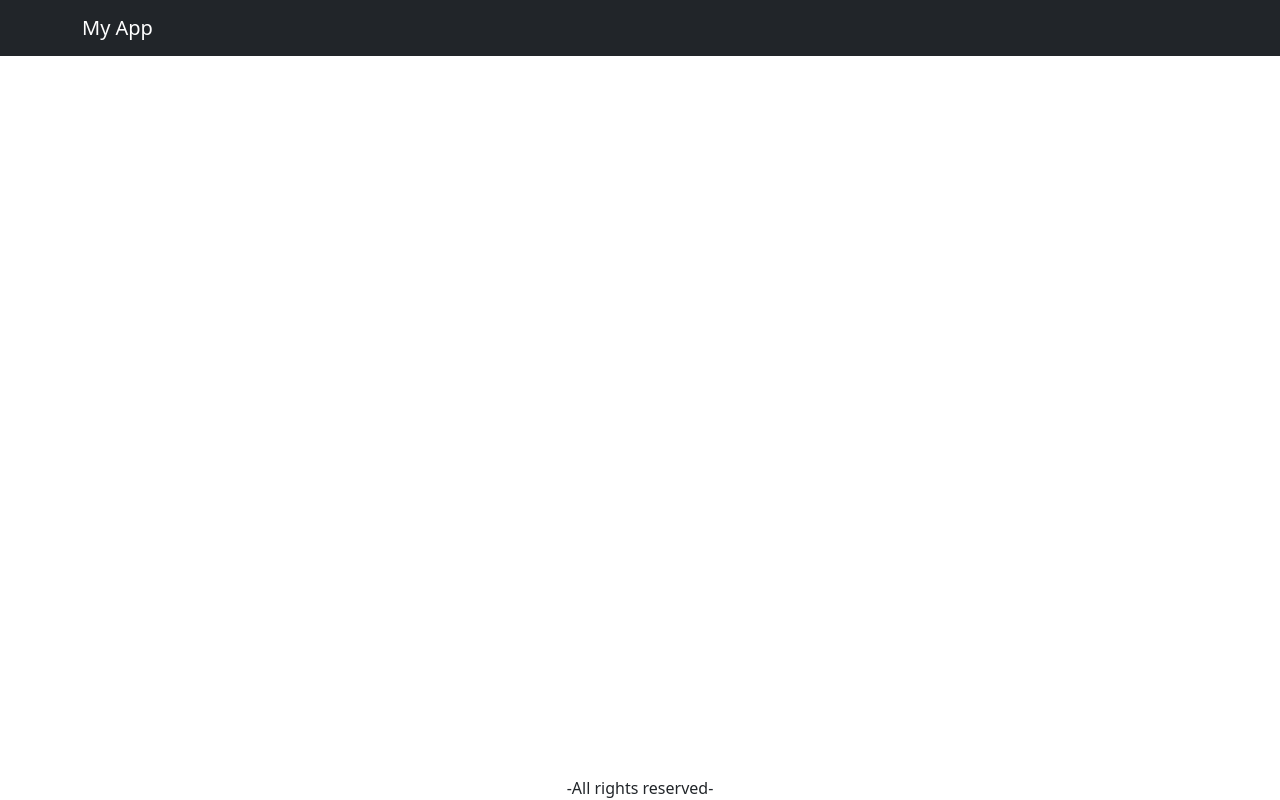
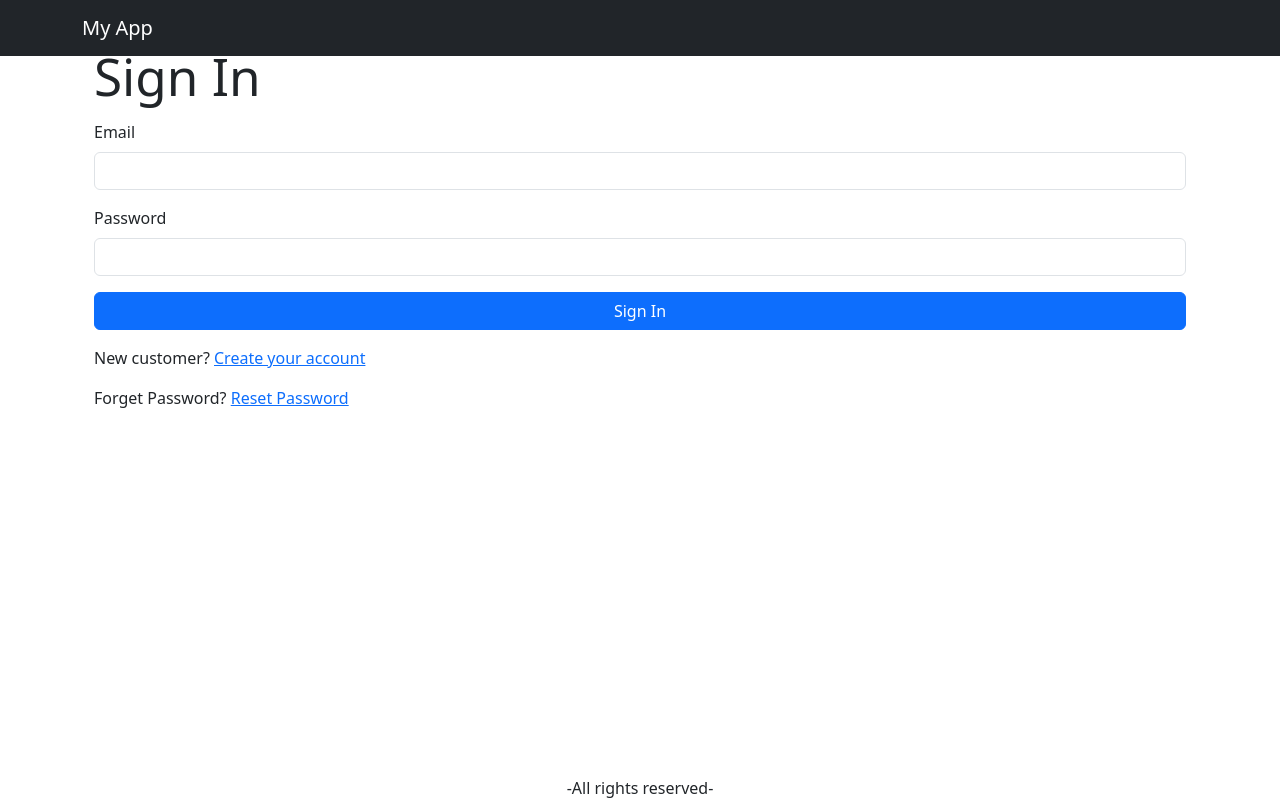
Before and after one commit to Rahim-farhat/real, a React (Vite) app in the folder frontend/: page /signin in a window 1280 px wide. Built offline with nearby package versions, Linux system fonts and the light colour scheme.

Commit message:
new fixes , signin messed up

```diff
--- /dev/null
+++ b/frontend/components/loadingBox.jsx
@@ -0,0 +1,9 @@
+import Spinner from 'react-bootstrap/Spinner';
+
+export default function LoadingBox() {
+  return (
+    <Spinner animation="border" role="status">
+      <span className="visually-hidden">Loading...</span>
+    </Spinner>
+  );
+}
--- /dev/null
+++ b/frontend/components/messageBox.jsx
@@ -0,0 +1,13 @@
+import PropTypes from 'prop-types';
+import Alert from 'react-bootstrap/Alert';
+
+export default function MessageBox(props) {
+  const { variant, children } = props;
+
+  return <Alert variant={variant || 'info'}>{children}</Alert>;
+}
+
+MessageBox.propTypes = {
+  variant: PropTypes.string,
+  children: PropTypes.node.isRequired,
+};
--- a/frontend/index.html
+++ b/frontend/index.html
@@ -4,7 +4,6 @@
     <meta charset="UTF-8" />
     <link rel="icon" type="image/svg+xml" href="/vite.svg" />
     <meta name="viewport" content="width=device-width, initial-scale=1.0" />
-    <title>Vite + React</title>
   </head>
   <body>
     <div id="root"></div>
--- a/frontend/package.json
+++ b/frontend/package.json
@@ -15,6 +15,7 @@
     "react": "^18.2.0",
     "react-bootstrap": "^2.5.0-beta.1",
     "react-dom": "^18.2.0",
+    "react-helmet-async": "^1.3.0",
     "react-router-bootstrap": "^0.26.2",
     "react-router-dom": "^6.11.2"
   },
--- a/frontend/src/App.jsx
+++ b/frontend/src/App.jsx
@@ -4,13 +4,19 @@ import SpecificScreen from './screens/SpecificScreen';
 import Navbar from 'react-bootstrap/Navbar';
 import Container from 'react-bootstrap/Container';
 import { LinkContainer } from 'react-router-bootstrap';
+import SigninScreen from './screens/SigninScreen';
 
 function App() {
   return (
     <BrowserRouter>
       <div className="d-flex flex-column site-container">
         <header>
-          <Navbar bg="dark" variant="dark" style={{ marginTop: '0' }}>
+          <Navbar
+            bg="dark"
+            variant="dark"
+            fixed="top"
+            style={{ marginTop: '0' }}
+          >
             <Container>
               <LinkContainer to="/">
                 <Navbar.Brand>My App</Navbar.Brand>
@@ -19,10 +25,11 @@ function App() {
           </Navbar>
         </header>
         <main>
-          <Container>
+          <Container className="mt-5">
             <Routes>
               <Route path="/event/:slug" element={<SpecificScreen />} />
-              <Route path="/" element={<HomeScreen />}></Route>
+              <Route path="/signin" element={<SigninScreen />} />
+              <Route path="/" element={<HomeScreen />} />
             </Routes>
           </Container>
         </main>
--- a/frontend/src/index.css
+++ b/frontend/src/index.css
@@ -65,6 +65,10 @@ h1 {
   font-size: 3.2em;
   line-height: 1.1;
 }
+
+.small-container {
+  max-width: 100%;
+}
 /*
 button {
   border-radius: 8px;
--- a/frontend/src/main.jsx
+++ b/frontend/src/main.jsx
@@ -1,5 +1,6 @@
 import React from 'react';
 import ReactDOM from 'react-dom/client';
+import { HelmetProvider } from 'react-helmet-async';
 import 'bootstrap/dist/css/bootstrap.min.css';
 import App from './App.jsx';
 
@@ -7,6 +8,8 @@ import './index.css';
 
 ReactDOM.createRoot(document.getElementById('root')).render(
   <React.StrictMode>
-    <App />
+    <HelmetProvider>
+      <App />
+    </HelmetProvider>
   </React.StrictMode>
 );
--- a/frontend/src/screens/HomeScreen.jsx
+++ b/frontend/src/screens/HomeScreen.jsx
@@ -2,6 +2,9 @@ import { useReducer, useEffect } from 'react';
 import { Link } from 'react-router-dom';
 //import data from '../data';
 import axios from 'axios';
+import LoadingBox from '../../components/loadingBox';
+import MessageBox from '../../components/messageBox';
+import { Helmet } from 'react-helmet-async';
 
 const reducer = (state, action) => {
   switch (action.type) {
@@ -39,11 +42,14 @@ function HomeScreen() {
 
   return (
     <div>
+      <Helmet>
+        <title>MyApp Obviously</title>
+      </Helmet>
       <h1>Featured Events</h1>
       {loading ? (
-        <p>Loading...</p>
+        <LoadingBox />
       ) : error ? (
-        <p>Error: {error}</p>
+        <MessageBox variant="danger">{error}</MessageBox>
       ) : (
         <div className="events">
           {events.map((event) => (
--- /dev/null
+++ b/frontend/src/screens/SigninScreen.jsx
@@ -0,0 +1,80 @@
+import Axios from 'axios';
+import { Link, useLocation, useNavigate } from 'react-router-dom';
+import Container from 'react-bootstrap/Container';
+import Form from 'react-bootstrap/Form';
+import Button from 'react-bootstrap/Button';
+import { Helmet } from 'react-helmet-async';
+import { useState } from 'react';
+//import { Store } from '../Store';
+//import { toast } from 'react-toastify';
+//import { getError } from '../utils';
+
+export default function SigninScreen() {
+  const navigate = useNavigate();
+  const { search } = useLocation();
+  const redirectInUrl = new URLSearchParams(search).get('redirect');
+  const redirect = redirectInUrl ? redirectInUrl : '/';
+
+  const [email, setEmail] = useState('');
+  const [password, setPassword] = useState('');
+
+  //const { state, dispatch: ctxDispatch } = useContext(Store);
+  //const { userInfo } = state;
+  const submitHandler = async (e) => {
+    e.preventDefault();
+    try {
+      const { data } = await Axios.post('/api/users/signin', {
+        email,
+        password,
+      });
+      //ctxDispatch({ type: 'USER_SIGNIN', payload: data });
+      localStorage.setItem('userInfo', JSON.stringify(data));
+      navigate(redirect || '/');
+    } catch (err) {
+      console.log('idk');
+    }
+  };
+  /*
+  useEffect(() => {
+    if (userInfo) {
+      navigate(redirect);
+    }
+  }, [navigate, redirect, userInfo]);
+*/
+  return (
+    <Container className="small-container">
+      <Helmet>
+        <title>Sign In</title>
+      </Helmet>
+      <h1 className="my-3">Sign In</h1>
+      <Form onSubmit={submitHandler}>
+        <Form.Group className="mb-3" controlId="email">
+          <Form.Label>Email</Form.Label>
+          <Form.Control
+            type="email"
+            required
+            onChange={(e) => setEmail(e.target.value)}
+          />
+        </Form.Group>
+        <Form.Group className="mb-3" controlId="password">
+          <Form.Label>Password</Form.Label>
+          <Form.Control
+            type="password"
+            required
+            onChange={(e) => setPassword(e.target.value)}
+          />
+        </Form.Group>
+        <div className="mb-3">
+          <Button type="submit">Sign In</Button>
+        </div>
+        <div className="mb-3">
+          New customer?{' '}
+          <Link to={`/signup?redirect=${redirect}`}>Create your account</Link>
+        </div>
+        <div className="mb-3">
+          Forget Password? <Link to={`/forget-password`}>Reset Password</Link>
+        </div>
+      </Form>
+    </Container>
+  );
+}
--- a/frontend/src/screens/SpecificScreen.jsx
+++ b/frontend/src/screens/SpecificScreen.jsx
@@ -1,11 +1,61 @@
+import axios from 'axios';
+import { useEffect, useReducer } from 'react';
 import { useParams } from 'react-router-dom';
+import LoadingBox from '../../components/loadingBox';
+import MessageBox from '../../components/messageBox';
+import { Helmet } from 'react-helmet-async';
+
+const reducer = (state, action) => {
+  switch (action.type) {
+    case 'FETCH_REQUEST':
+      return { ...state, loading: true };
+    case 'FETCH_SUCCESS':
+      return { ...state, event: action.payload, loading: false };
+    case 'FETCH_FAIL':
+      return { ...state, loading: false, error: action.payload };
+    default:
+      return state;
+  }
+};
 
 function SpecificScreen() {
   const params = useParams();
   const { slug } = params;
-  return (
+
+  const [{ loading, error, event }, dispatch] = useReducer(reducer, {
+    event: [],
+    loading: true,
+    error: '',
+  });
+
+  useEffect(() => {
+    const fetchData = async () => {
+      dispatch({ type: 'FETCH_REQUEST' });
+      try {
+        const response = await axios.get(
+          `http://localhost:5000/api/events/slug/${slug}`
+        );
+        dispatch({ type: 'FETCH_SUCCESS', payload: response.data });
+      } catch (error) {
+        dispatch({ type: 'FETCH_FAIL', payload: error.message });
+      }
+    };
+
+    fetchData();
+  }, [slug]);
+  return loading ? (
+    <LoadingBox />
+  ) : error ? (
+    <MessageBox variant="danger">{error}</MessageBox>
+  ) : (
     <div>
-      <h1>{slug}</h1>
+      <Helmet>
+        <title>{event.name}</title>
+      </Helmet>
+      <div>{event.name}</div>
+      <div>{event.where}</div>
+      <div>{event.owner}</div>
+      <img src={event.image} alt={event.name} />
     </div>
   );
 }
```
Also changed, not shown: 2 other files (tests, documents, lock files or other folders).
